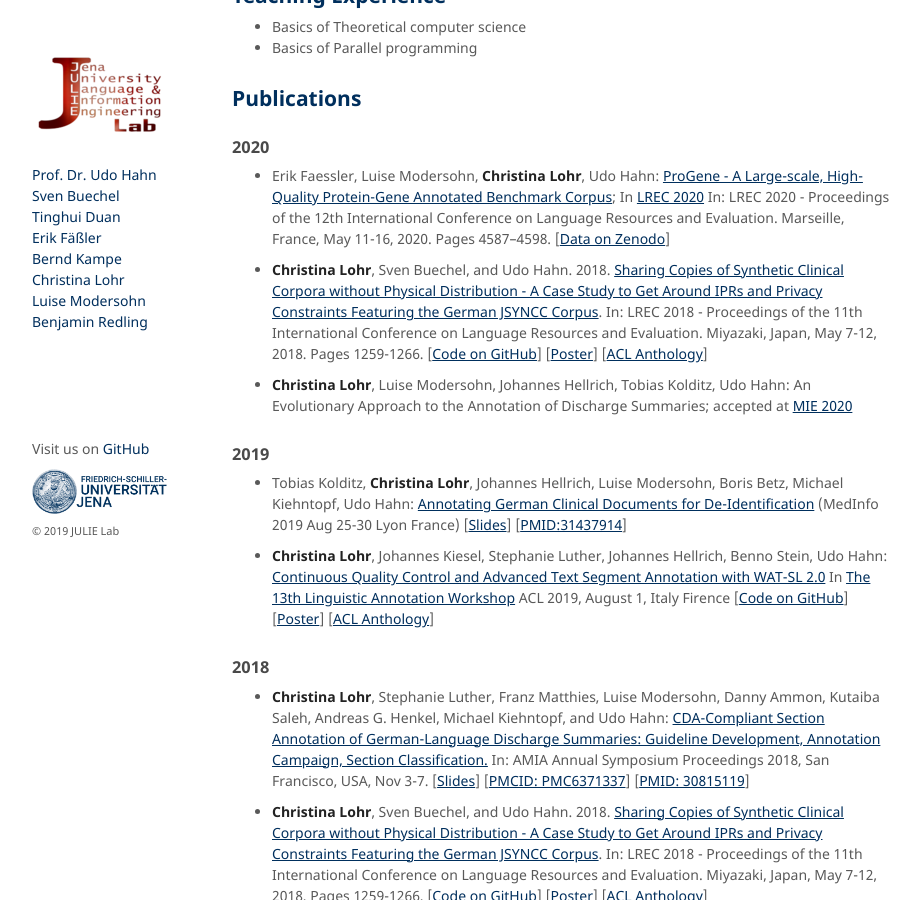
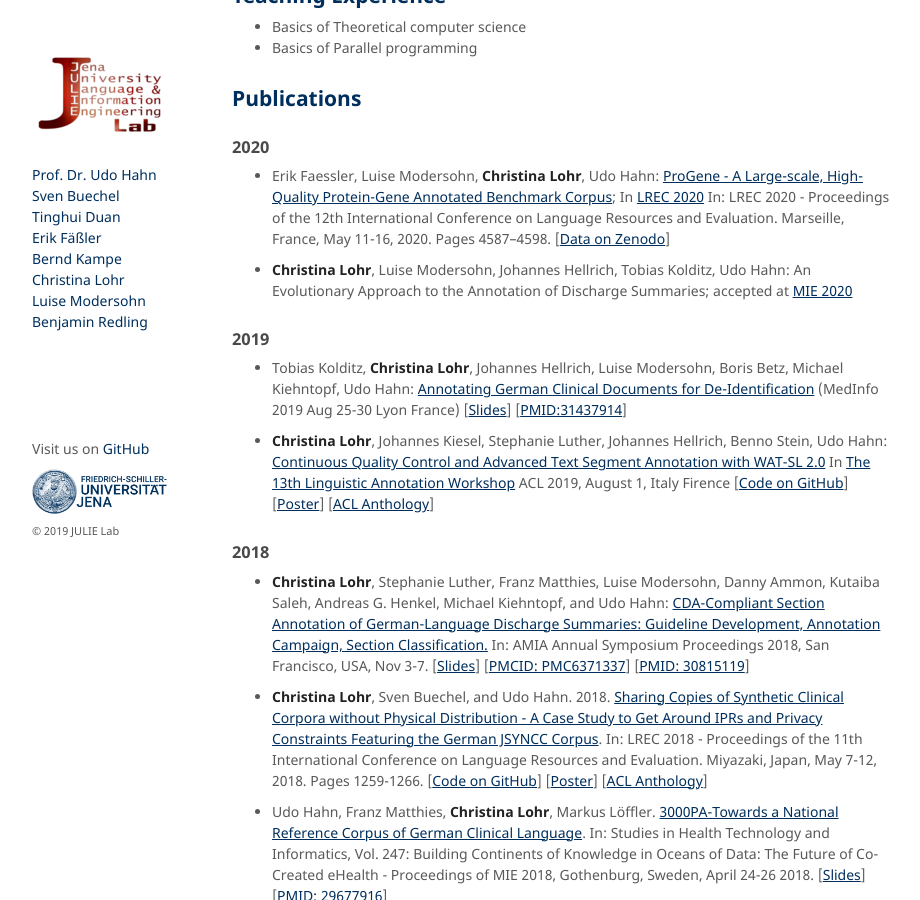
Before and after one commit to JULIELab/JULIELab.github.io, a Jekyll site: the page built from Staff/Lohr/index.md, in a window 1280 px wide and 900 px high, scrolled down 826 px. Shown: the whole window, without its empty margins (178-1098 px from the left). Built offline with Jekyll 4.4.1, drawn with Linux system fonts in a browser that asks for light colours; our own code applies the rules of GitHub Pages for plain Markdown files.

Commit message:
Update index.md

```diff
--- a/Staff/Lohr/index.md
+++ b/Staff/Lohr/index.md
@@ -32,8 +32,6 @@
 ### 2020
 
 * Erik Faessler, Luise Modersohn, **Christina Lohr**, Udo Hahn: [ProGene - A Large-scale, High-Quality Protein-Gene Annotated Benchmark Corpus](http://www.lrec-conf.org/proceedings/lrec2020/pdf/2020.lrec-1.564.pdf); In [LREC 2020](https://lrec2020.lrec-conf.org/) In: LREC 2020 - Proceedings of the 12th International Conference on Language Resources and Evaluation. Marseille, France, May 11-16, 2020. Pages 4587--4598. [[Data on Zenodo](https://zenodo.org/record/3698568)]
-
-* **Christina Lohr**, Sven Buechel, and Udo Hahn. 2018. [Sharing Copies of Synthetic Clinical Corpora without Physical Distribution - A Case Study to Get Around IPRs and Privacy Constraints Featuring the German JSYNCC Corpus](http://www.lrec-conf.org/proceedings/lrec2018/pdf/701.pdf). In: LREC 2018 - Proceedings of the 11th International Conference on Language Resources and Evaluation. Miyazaki, Japan, May 7-12, 2018. Pages 1259-1266. [[Code on GitHub](https://github.com/julielab/jsyncc)] [[Poster](/downloads/publications/posters/Poster_LREC_JSYNCC.pdf)] [[ACL Anthology](https://aclweb.org/anthology/papers/L/L18/L18-1201/)]
 
 * **Christina Lohr**, Luise Modersohn, Johannes Hellrich, Tobias Kolditz, Udo Hahn: An Evolutionary Approach to the Annotation of Discharge Summaries; accepted at [MIE 2020](http://mie2020.org)
 
```
